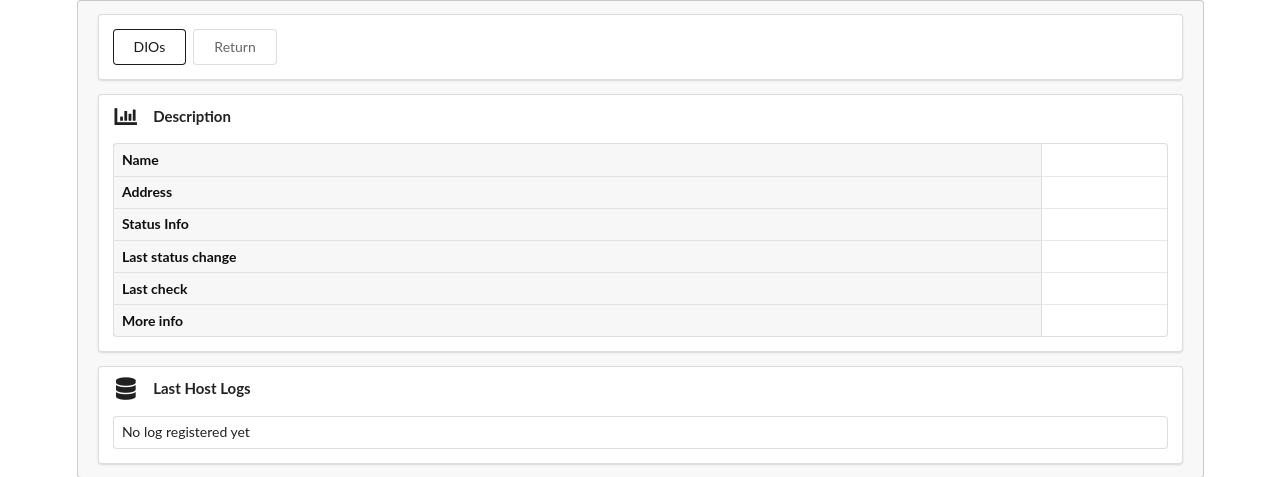
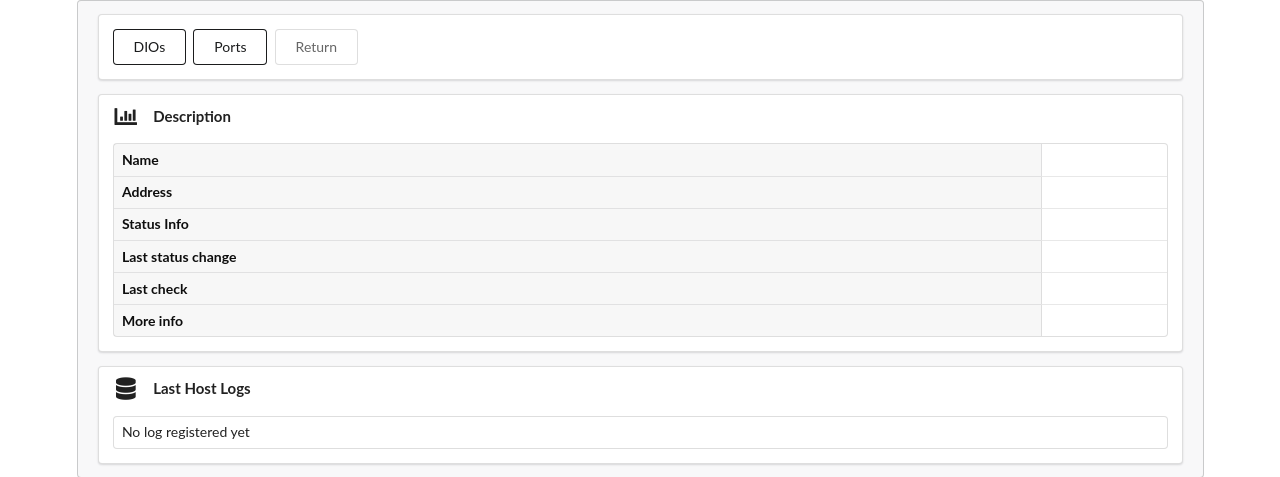
Before and after one commit to diegogslomp/monitor, a Django app: template templates/monitor/host_detail.html in a window 1280 px wide. Shown: the top 477 px of the page. Run offline with Django 3.2, Linux system fonts and the light colour scheme; the template is opened without the code that fills it, so the values that code supplies are empty.

Commit message:
enable portcounterd

```diff
--- a/models.py
+++ b/models.py
@@ -4,6 +4,7 @@ from .settings import USER, PASSWORD, TELNET_TIMEOUT
 from .settings import DAYS_FROM_DANGER_TO_WARNING, MAX_LOG_LINES
 import datetime
 import logging
+import ipaddress
 import re
 import subprocess
 import telnetlib
--- a/templates/monitor/host_detail.html
+++ b/templates/monitor/host_detail.html
@@ -4,6 +4,7 @@
   <div class="ui message {{ host.get_status_display }}">
     <div class="ui segment">
       <a href="{% url 'monitor:dio_list' %}" class="ui secondary basic button">DIOs</a>
+      <a href="{% url 'monitor:ports' %}" class="ui secondary basic button">Ports</a>
       <a href="{% url 'monitor:index' %}" class="ui {{ host.get_status_display }} basic button">Return</a>
     </div>
     <div class="ui segment">
```
Also changed, not shown: migrations/0014_network.py (added), migrations/0015_delete_network.py (added).
